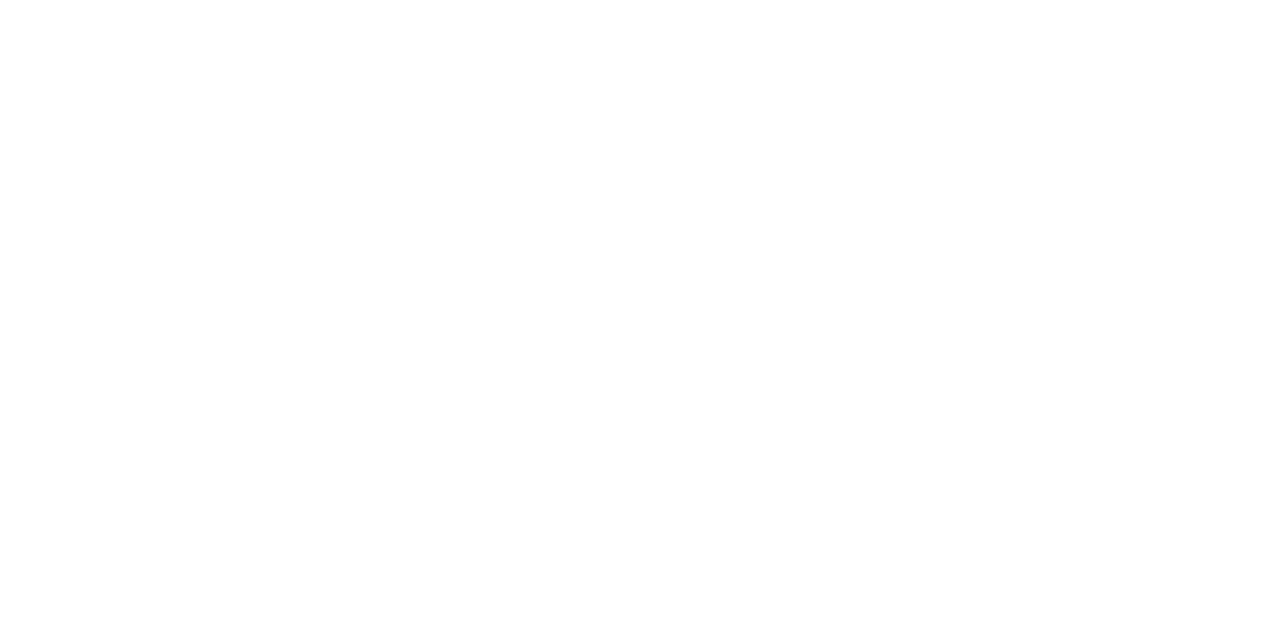
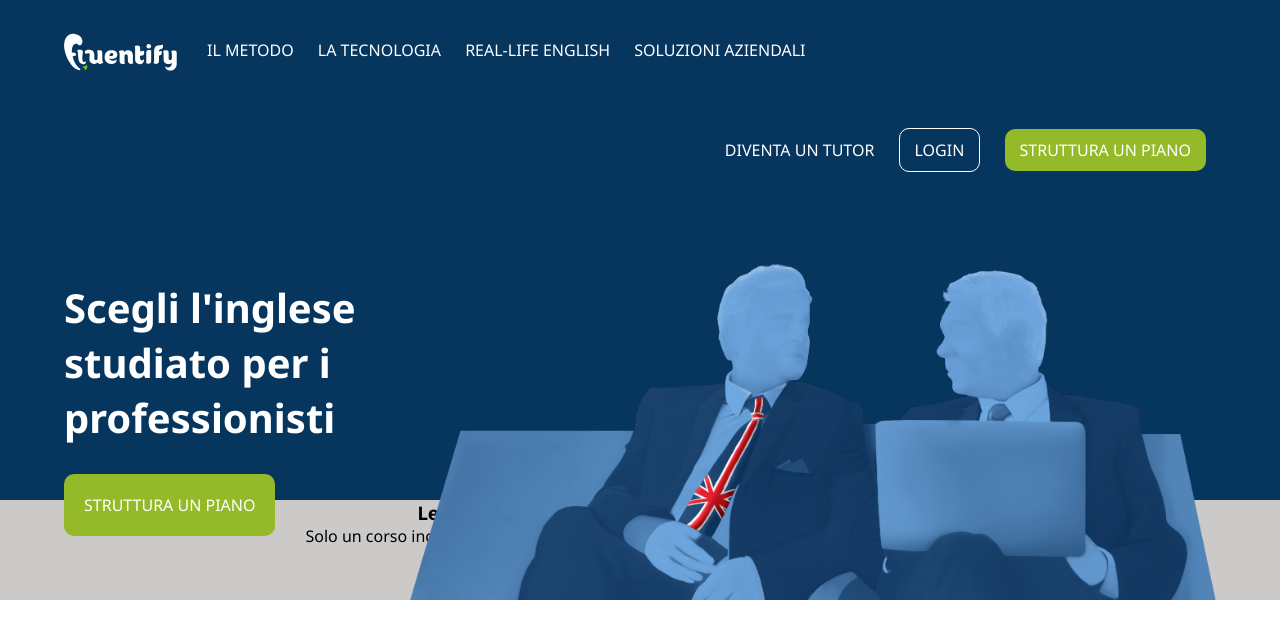
Before and after one commit to mikpi86/htmlcss-fluentify, a plain HTML site: page index.html in a window 1280 px wide. Drawn offline with Linux system fonts and the light colour scheme.

Commit message:
Parte superiore
Da rivedere l'allineamento verticale

```diff
--- a/css/master.css
+++ b/css/master.css
@@ -9,3 +9,120 @@
   display: table;
   clear: both;
 }
+
+body {
+  font-family: 'Noto Sans', sans-serif;
+}
+
+/* sfondo parte superiore */
+.sfondo_banner {
+  width: 100%;
+  height: 500px;
+  background-color: rgb(6,53,94);
+}
+/* fine sfondo parte superiore */
+
+.inside_container {
+  width: 90%;
+  height: 500px;
+  margin: 0 auto;
+}
+/* inizio navbar */
+.navbar {
+  width: 100%;
+  height: 100px;
+  line-height: 100px;
+}
+.image_wrapper {
+  float: left;
+  margin-right: 20px;
+  height: 100px;
+}
+#logo {
+  vertical-align: middle;
+}
+.left_nav {
+  float: left;
+}
+.right_nav {
+  float: right;
+}
+nav ul {
+  list-style: none;
+  text-transform: uppercase;
+  height: 100px;
+  line-height: 100px;
+}
+li {
+  display: inline-block;
+  padding: 0 10px;
+}
+a {
+  text-decoration: none;
+  color: white;
+}
+/* fine navbar */
+
+/* bottoni */
+.bottone {
+  padding: 10px 15px;
+  border-radius: 10px;
+}
+
+.bottone_blu {
+  border: 1px solid white;
+}
+
+.bottone_verde {
+  background-color: rgb(148,186,41);
+}
+/* fine bottoni */
+
+/* inizio banner */
+.banner {
+  height: 400px;
+  position: relative;
+}
+
+.banner_text {
+  position: absolute;
+  top: 80px;
+  left: 0;
+}
+
+.banner_text > h1 {
+  max-width: 40%;
+  font-weight: 700;
+  font-size: 40px;
+  color: white;
+}
+.banner_text > span {
+  height: 120px;
+  line-height: 120px;
+  margin-top: 20px;
+  padding: 20px;
+  text-transform: uppercase;
+}
+
+#banner_img {
+  width: 70%;
+  height: auto;
+  position: absolute;
+  right: 0;
+  bottom: 0;
+}
+/* fine banner */
+
+/* inizio barra grigia */
+.sfondo_grey {
+  width: 100%;
+  height: 100px;
+  background-color: rgb(204,202,200);
+  text-align: center;
+}
+
+/* fine barra grigia */
+
+
+
+/* quello che segue è da eliminare alla fine */
--- a/index.html
+++ b/index.html
@@ -2,11 +2,53 @@
 <html lang="it" dir="ltr">
   <head>
     <meta charset="utf-8">
+    <link rel="preconnect" href="https://fonts.gstatic.com">
+    <link href="https://fonts.googleapis.com/css2?family=Noto+Sans:wght@400;700&display=swap" rel="stylesheet">
     <link rel="stylesheet" href="css/master.css">
     <title>Fluentify</title>
   </head>
   <body>
-
-
+    <div class="big_container">
+      <div class="sfondo_banner">
+        <div class="inside_container">
+          <!-- barra di navigazione -->
+          <section class="navbar clearfix">
+            <div class="image_wrapper">
+              <img id="logo" src="img/logo.svg" alt="logo Fluentify">
+            </div>
+            <nav class="left_nav">
+              <ul>
+                <li><a href="#">Il metodo</a></li>
+                <li><a href="#">La tecnologia</a></li>
+                <li><a href="#">Real-life english</a></li>
+                <li><a href="#">Soluzioni aziendali</a></li>
+              </ul>
+            </nav>
+            <nav class="right_nav">
+              <ul>
+                <li><a href="#">Diventa un tutor</a></li>
+                <li><span class="bottone bottone_blu"><a href="#">Login</a></span></li>
+                <li><span class="bottone bottone_verde"><a href="#">Struttura un piano</a></span></li>
+              </ul>
+            </nav>
+          </section>
+          <!-- fine barra di navigazione -->
+          <!-- inizio banner -->
+          <section class="banner">
+            <div class="banner_text">
+              <h1>Scegli l'inglese studiato per i professionisti</h1>
+              <span class="bottone bottone_verde"><a href="#">Struttura un piano</a></span>
+            </div>
+            <img id="banner_img" src="img/background-header.png" alt="banner image">
+          </section>
+          <!-- fine banner -->
+        </div>
+      <div class="sfondo_grey">
+        <!-- inizio barra grigia -->
+          <h3>Le scuole di lingua tradizionali non sono efficaci</h3>
+          <p>Solo un corso incentrato sulla Fluency può portare ad una soluzione definitiva e concreta.</p>
+        <!-- fine barra grigia -->
+      </div>
+    </div>
   </body>
 </html>
```
